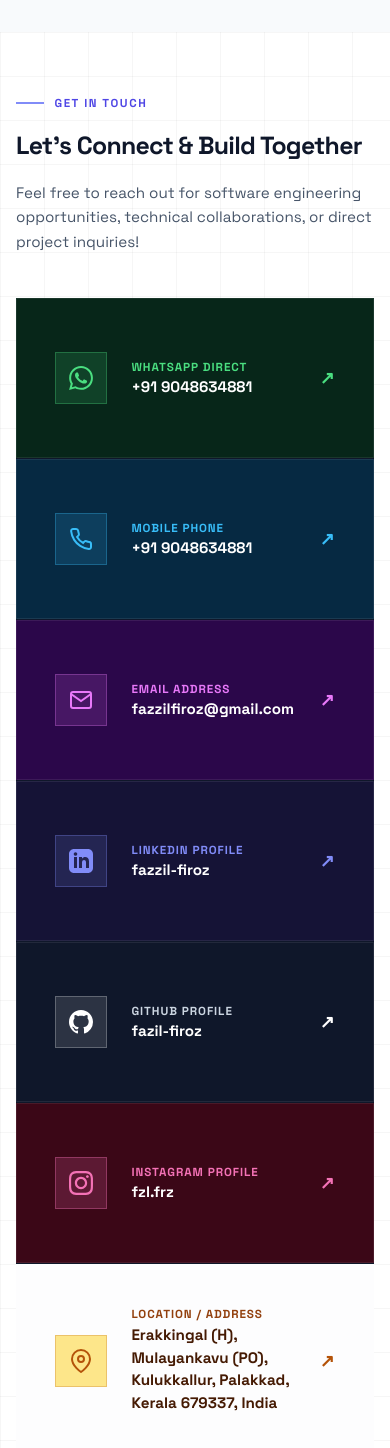
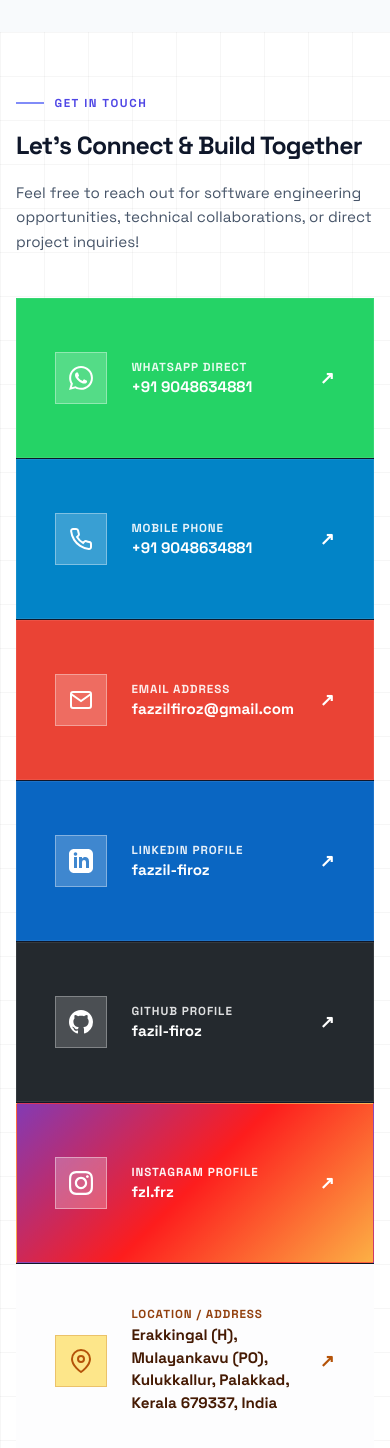
Before and after one commit to fazil-firoz/Modern-portfolio, a React (Vite) app: page / in a window 390 px wide. Shown: the part 7215-8663 px from the top of the page. Built offline with nearby package versions, Linux system fonts and the light colour scheme.

Commit message:
style: apply exact official brand background colors to Section 6 Social Cards (WhatsApp, Phone, Gmail, LinkedIn, GitHub, Instagram)

```diff
--- a/src/index.css
+++ b/src/index.css
@@ -1452,54 +1452,55 @@ html, body, #root {
   transform: scale(1.015);
 }
 
-/* Deep Dark Brand Colors & High-Contrast Glowing Typography */
+/* Exact Official Social Media Brand Colors & High-Contrast Typography */
 .card-whatsapp {
-  background: #072619;
-}
-.card-whatsapp .contact-label { color: #4ade80; }
+  background: #25d366;
+}
+.card-whatsapp .contact-label { color: rgba(255, 255, 255, 0.9); }
 .card-whatsapp .contact-value { color: #ffffff; }
-.card-whatsapp .contact-action-arrow { color: #4ade80; }
-.card-whatsapp .contact-card-icon-box { background: rgba(74, 222, 128, 0.15); color: #4ade80; border: 1px solid rgba(74, 222, 128, 0.3); }
+.card-whatsapp .contact-action-arrow { color: #ffffff; }
+.card-whatsapp .contact-card-icon-box { background: rgba(255, 255, 255, 0.22); color: #ffffff; border: 1px solid rgba(255, 255, 255, 0.35); }
 
 .card-phone {
-  background: #062942;
-}
-.card-phone .contact-label { color: #38bdf8; }
+  background: #0284c7;
+}
+.card-phone .contact-label { color: rgba(255, 255, 255, 0.9); }
 .card-phone .contact-value { color: #ffffff; }
-.card-phone .contact-action-arrow { color: #38bdf8; }
-.card-phone .contact-card-icon-box { background: rgba(56, 189, 248, 0.15); color: #38bdf8; border: 1px solid rgba(56, 189, 248, 0.3); }
+.card-phone .contact-action-arrow { color: #ffffff; }
+.card-phone .contact-card-icon-box { background: rgba(255, 255, 255, 0.22); color: #ffffff; border: 1px solid rgba(255, 255, 255, 0.35); }
 
 .card-email {
-  background: #2b074a;
-}
-.card-email .contact-label { color: #e879f9; }
+  background: #ea4335;
+}
+.card-email .contact-label { color: rgba(255, 255, 255, 0.9); }
 .card-email .contact-value { color: #ffffff; }
-.card-email .contact-action-arrow { color: #e879f9; }
-.card-email .contact-card-icon-box { background: rgba(232, 121, 249, 0.15); color: #e879f9; border: 1px solid rgba(232, 121, 249, 0.3); }
+.card-email .contact-action-arrow { color: #ffffff; }
+.card-email .contact-card-icon-box { background: rgba(255, 255, 255, 0.22); color: #ffffff; border: 1px solid rgba(255, 255, 255, 0.35); }
 
 .card-linkedin {
-  background: #151336;
-}
-.card-linkedin .contact-label { color: #818cf8; }
+  background: #0a66c2;
+}
+.card-linkedin .contact-label { color: rgba(255, 255, 255, 0.9); }
 .card-linkedin .contact-value { color: #ffffff; }
-.card-linkedin .contact-action-arrow { color: #818cf8; }
-.card-linkedin .contact-card-icon-box { background: rgba(129, 140, 248, 0.15); color: #818cf8; border: 1px solid rgba(129, 140, 248, 0.3); }
+.card-linkedin .contact-action-arrow { color: #ffffff; }
+.card-linkedin .contact-card-icon-box { background: rgba(255, 255, 255, 0.22); color: #ffffff; border: 1px solid rgba(255, 255, 255, 0.35); }
 
 .card-github {
-  background: #0f172a;
-}
-.card-github .contact-label { color: #cbd5e1; }
+  background: #24292e;
+}
+.card-github .contact-label { color: rgba(255, 255, 255, 0.85); }
 .card-github .contact-value { color: #ffffff; }
 .card-github .contact-action-arrow { color: #ffffff; }
-.card-github .contact-card-icon-box { background: rgba(255, 255, 255, 0.12); color: #ffffff; border: 1px solid rgba(255, 255, 255, 0.25); }
+.card-github .contact-card-icon-box { background: rgba(255, 255, 255, 0.18); color: #ffffff; border: 1px solid rgba(255, 255, 255, 0.3); }
 
 .card-instagram {
-  background: #3b0717;
-}
-.card-instagram .contact-label { color: #f472b6; }
+  background: linear-gradient(135deg, #833ab4 0%, #fd1d1d 50%, #fcb045 100%);
+}
+.card-instagram .contact-label { color: rgba(255, 255, 255, 0.95); }
 .card-instagram .contact-value { color: #ffffff; }
-.card-instagram .contact-action-arrow { color: #f472b6; }
-.card-instagram .contact-card-icon-box { background: rgba(244, 114, 182, 0.18); color: #f472b6; border: 1px solid rgba(244, 114, 182, 0.35); }
+.card-instagram .contact-action-arrow { color: #ffffff; }
+.card-instagram .contact-card-icon-box { background: rgba(255, 255, 255, 0.25); color: #ffffff; border: 1px solid rgba(255, 255, 255, 0.4); }
+
 .card-address {
   grid-column: 1 / -1;
   background: #fef3c7;
```
